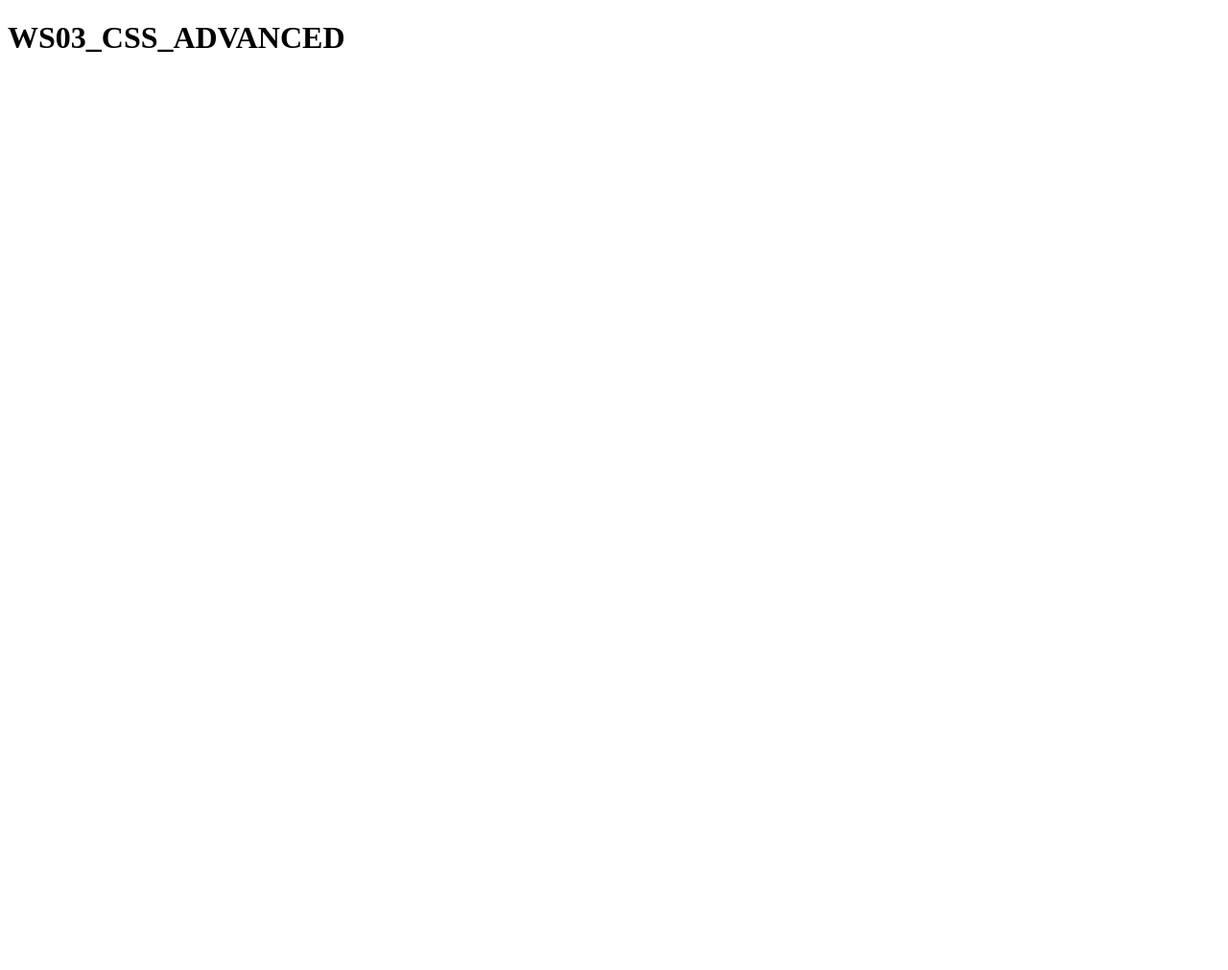
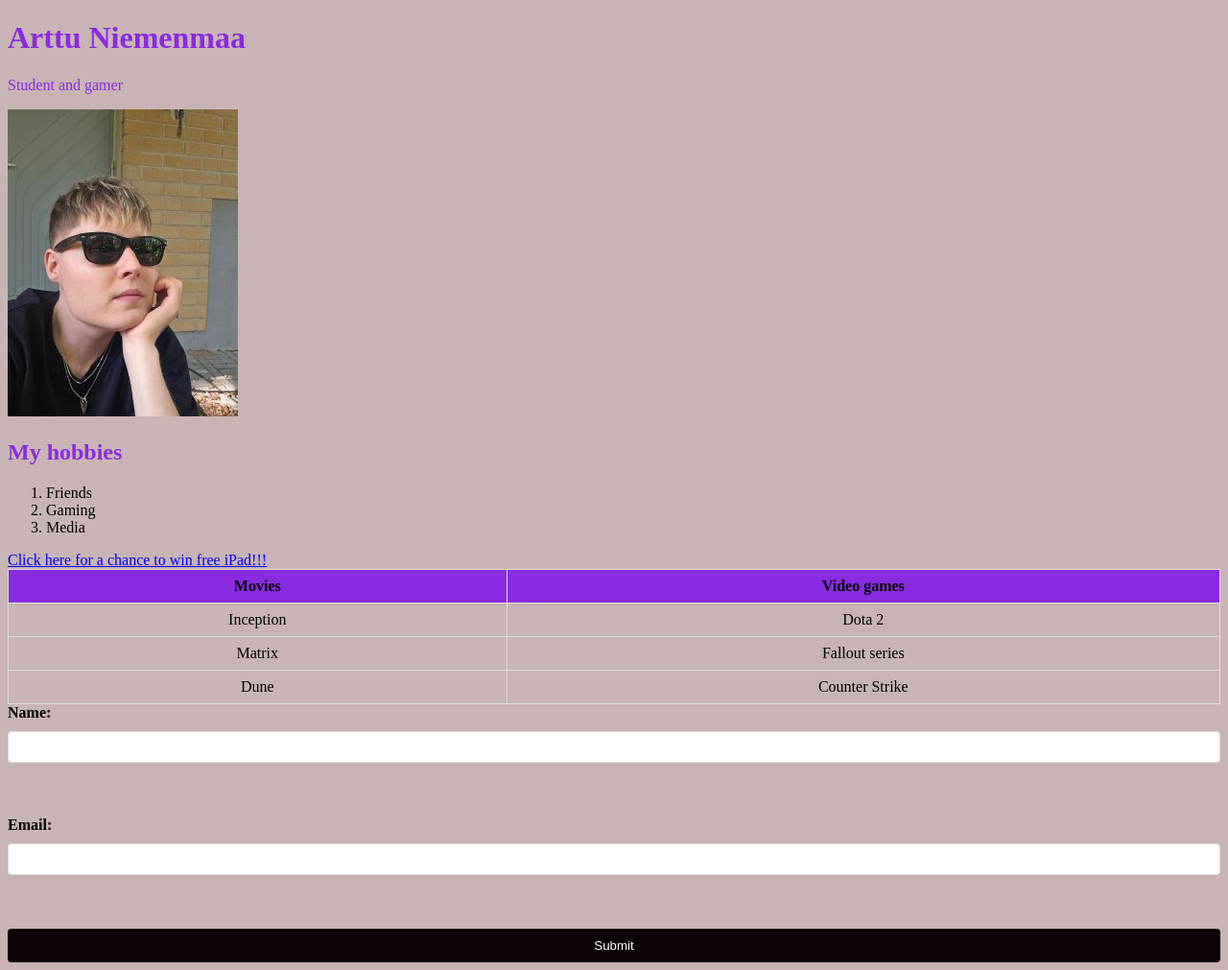
Before and after one commit to ArttuNiemenmaa/Websivuston_kehittaminen_syksy2025, a plain HTML site: page WS03_CSS_ADVANCED/index.html in a window 1280 px wide. Shown: the whole page at 96% size. Before the commit the page ends 800 px from the top, so only its background shows below. Drawn offline with Linux system fonts and the light colour scheme; files that its build step writes are made by us from their sources.

Commit message:
Css kommit

```diff
--- a/WS02_CSS/styles/styles.css
+++ b/WS02_CSS/styles/styles.css
@@ -0,0 +1,60 @@
+p {
+    color: blueviolet
+}
+
+body {
+    background-color: rgb(200, 180, 180);
+}
+
+h1 {
+    font-size: 2em;
+}
+
+div {
+    padding: 20px;
+    margin: 10px;
+}
+
+table {
+    width: 100%;
+    border-collapse: collapse;
+}
+
+th, td {
+    border: 1px solid #ddd;
+    padding: 8px;
+    text-align: center;
+}
+
+th {
+    background-color: blueviolet;;
+}
+
+form {
+    display: flex;
+    flex-direction: column;
+    gap: 10px;
+}
+
+label {
+    font-weight: bold;
+}
+
+input[type="text"], input[type="email"] {
+      padding: 8px;
+      border: 1px solid #ddd;
+      border-radius: 4px;
+    }
+
+input[type="submit"] {
+      background-color: #0d010a;
+      color: white;
+      padding: 10px;
+      border: none;
+      border-radius: 4px;
+      cursor: pointer;
+    }
+
+input[type="submit"]:hover {
+    background-color: blueviolet;
+}
--- a/WS03_CSS_ADVANCED/index.html
+++ b/WS03_CSS_ADVANCED/index.html
@@ -2,10 +2,55 @@
 <html lang="en">
 <head>
     <meta charset="UTF-8">
-    <meta name="viewport" content="width=device-width, initial-scale=1.0">
-    <title>WS03_CSS_ADVANCED</title>
+    <title>This is my page, stay out! You have been warned.</title>
+    <link rel="stylesheet" type="text/css" href="./styles/styles.css">
+
+    <style>
+    h1 {
+      color: blueviolet;
+    }
+    </style>
+
 </head>
 <body>
-    <h1>WS03_CSS_ADVANCED</h1>
+    <h1> Arttu Niemenmaa</h1>
+    <p>Student and gamer</p>
+    <img src="images/websivu-kuva.jpg" alt="This is a picture of me with sunglasses">
+
+    <h2 style="color: blueviolet;">My hobbies</h2>
+    <ol>
+        <li>Friends</li>
+        <li>Gaming</li>
+        <li>Media</li>
+    </ol>
+
+    <a href="https://www.youtube.com/watch?v=xvFZjo5PgG0">Click here for a chance to win free iPad!!!</a>
+
+    <table>
+        <tr>
+            <th>Movies</th>
+            <th>Video games</th>
+        </tr>
+        <tr>
+            <td>Inception</td>
+            <td>Dota 2</td>
+        </tr>
+        <tr>
+            <td>Matrix</td>
+            <td>Fallout series</td>
+        </tr>
+        <tr>
+            <td>Dune</td>
+            <td>Counter Strike</td>
+        </tr>
+    </table>
+
+    <form>
+        <label for="name">Name:</label>
+        <input type="text" id="name" name="name"><br><br>
+        <label for="email">Email:</label>
+        <input type="email" id="email" name="email"><br><br>
+        <input type="submit" value="Submit">
+    </form>
 </body>
 </html>
```
Also changed, not shown: WS02_CSS/index.html (+10 -3 lines).
